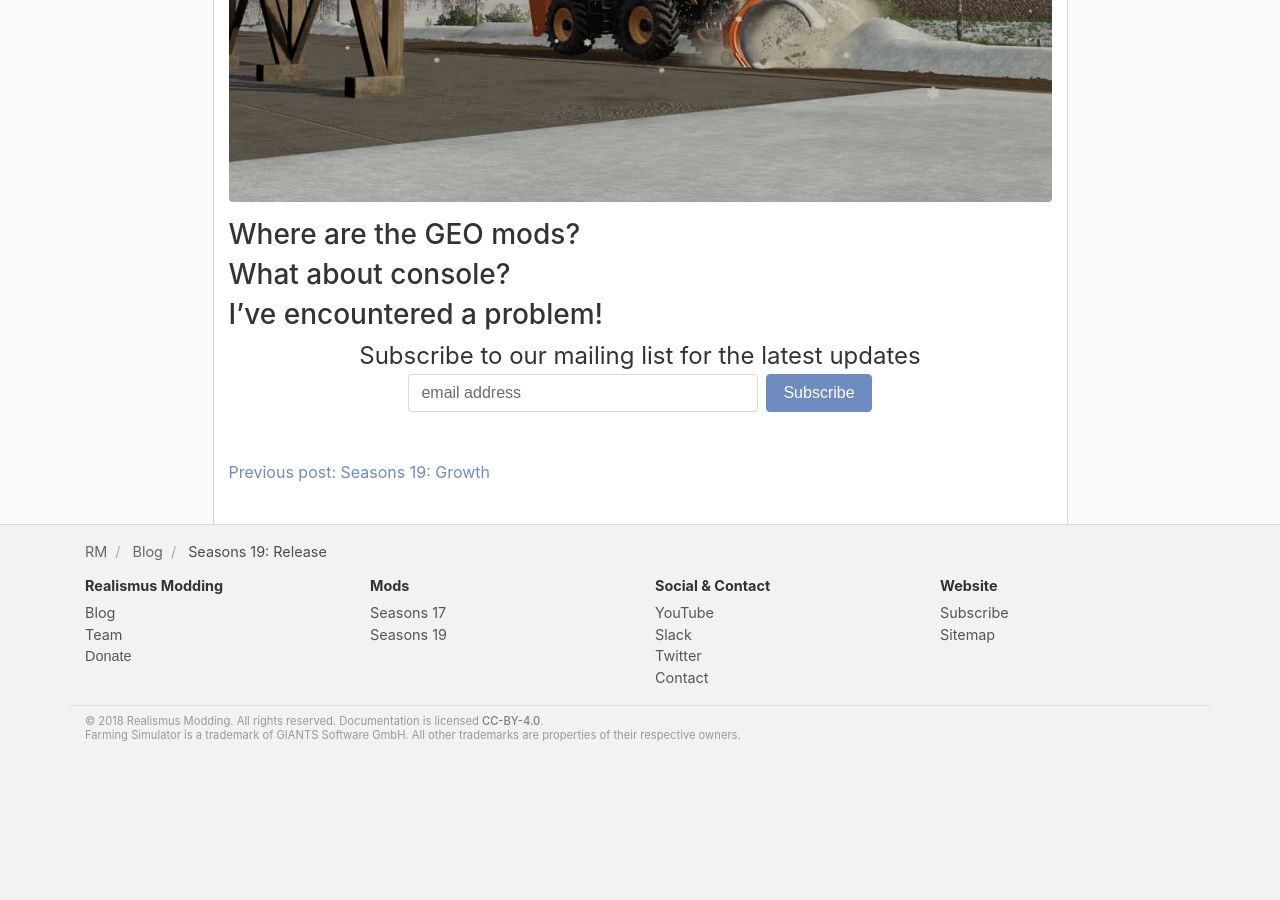
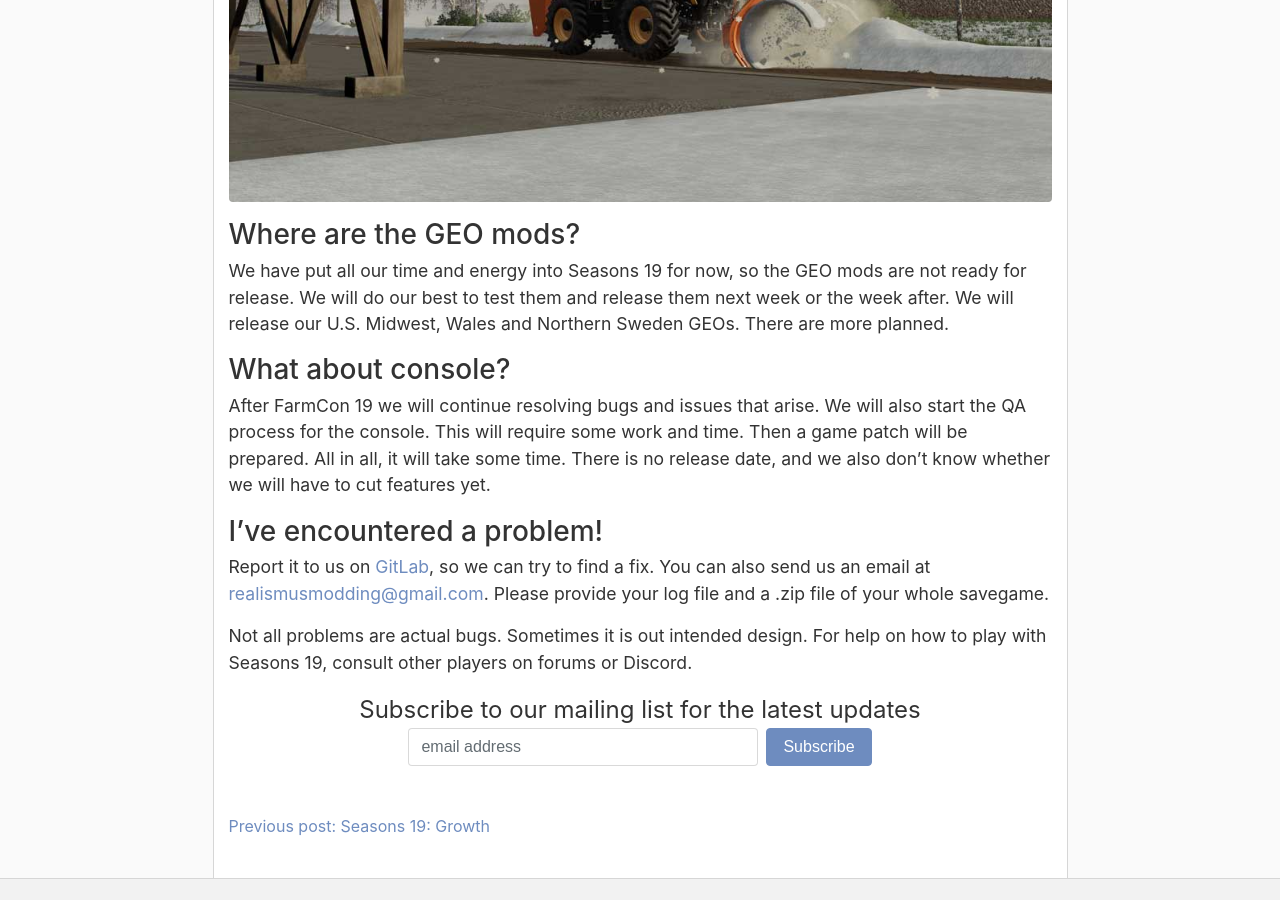
Before and after one commit to RealismusModding/realismusmodding.github.io, a Jekyll site: the page built from _posts/blog/2019-07-24-seasons19-release.md, in a window 1280 px wide and 900 px high, scrolled down 819 px. Built offline with Jekyll 4.4.1, drawn with Linux system fonts in a browser that asks for light colours; comment, search, counter and statistics services are not loaded; before the commit the page ends 1577 px from its top, so only the background shows below that.

Commit message:
Finish release post.

```diff
--- a/_posts/blog/2019-07-24-seasons19-release.md
+++ b/_posts/blog/2019-07-24-seasons19-release.md
@@ -3,7 +3,7 @@ title: "Seasons 19: Release"
 date: 2019-07-24 14:00:00 +0100
 author: rahkiin
 header:
-  image: /assets/img/blog/growth19/crop.jpg
+  image: /assets/img/mods/hauer/plow.jpg
 excerpt_separator: <!-- more -->
 ---
 
@@ -25,9 +25,14 @@ It can be downloaded in the ModHub under 'Gameplay' or 'Misc', or on the [ModHub
 
 ### Where are the GEO mods?
 
-
+We have put all our time and energy into Seasons 19 for now, so the GEO mods are not ready for release. We will do our best to test them and release them next week or the week after. We will release our U.S. Midwest, Wales and Northern Sweden GEOs. There are more planned.
 
 ### What about console?
 
+After FarmCon 19 we will continue resolving bugs and issues that arise. We will also start the QA process for the console. This will require some work and time. Then a game patch will be prepared. All in all, it will take some time. There is no release date, and we also don't know whether we will have to cut features yet.
 
 ### I've encountered a problem!
+
+Report it to us on [GitLab](https://gitlab.com/realismusmodding/fs19_rm_seasons/issues), so we can try to find a fix. You can also send us an email at [realismusmodding@gmail.com](mailto:realismusmodding@gmail.com). Please provide your log file and a .zip file of your whole savegame.
+
+Not all problems are actual bugs. Sometimes it is out intended design. For help on how to play with Seasons 19, consult other players on forums or Discord.
```
